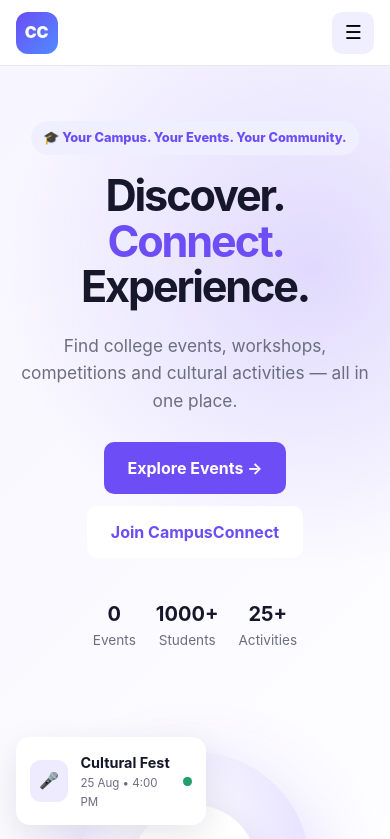
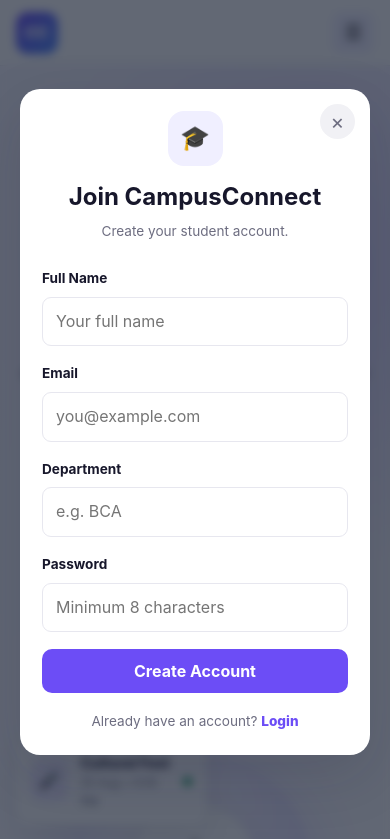
Before and after one commit to shubhambhorade1/campusconnect-college-event-management, a website: page public/index.html in a window 390 px wide. Both pictures are taken after a click on the button "Join CampusConnect". Shown: the top 839 px of the page. Drawn offline with Linux system fonts and the light colour scheme; no server answers.

Commit message:
Add modal styles for display and overlay

```diff
--- a/public/css/style.css
+++ b/public/css/style.css
@@ -1588,5 +1588,36 @@ td {
     .form-actions .btn {
         width: 100%;
     }
-
-}
+/* =========================
+   MODAL FIX
+========================= */
+
+.modal.show {
+    display: flex;
+    opacity: 1;
+    visibility: visible;
+}
+
+.modal {
+    display: none;
+    opacity: 0;
+    visibility: hidden;
+    position: fixed;
+    inset: 0;
+    z-index: 9999;
+    align-items: center;
+    justify-content: center;
+}
+
+.modal-overlay {
+    position: absolute;
+    inset: 0;
+    background: rgba(15, 23, 42, 0.65);
+}
+
+.modal-box {
+    position: relative;
+    z-index: 2;
+    max-height: 90vh;
+    overflow-y: auto;
+}
```
